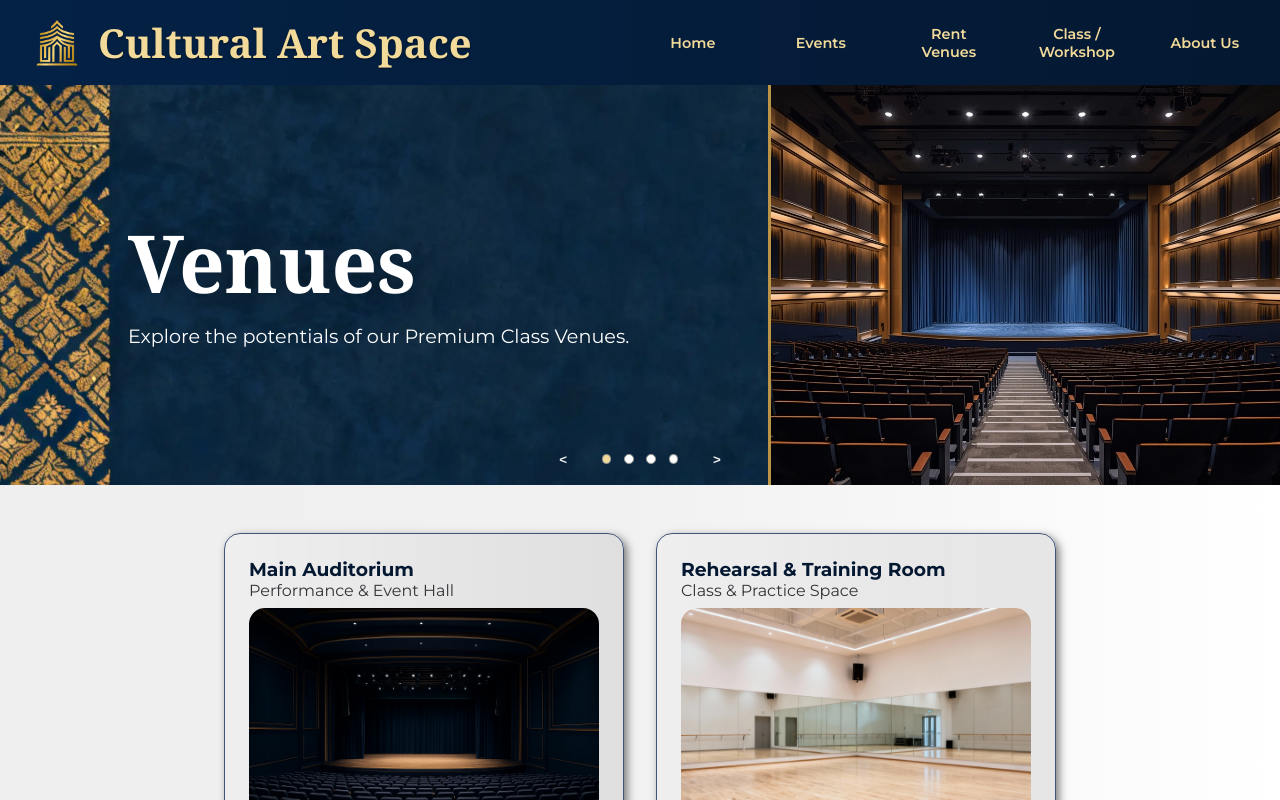
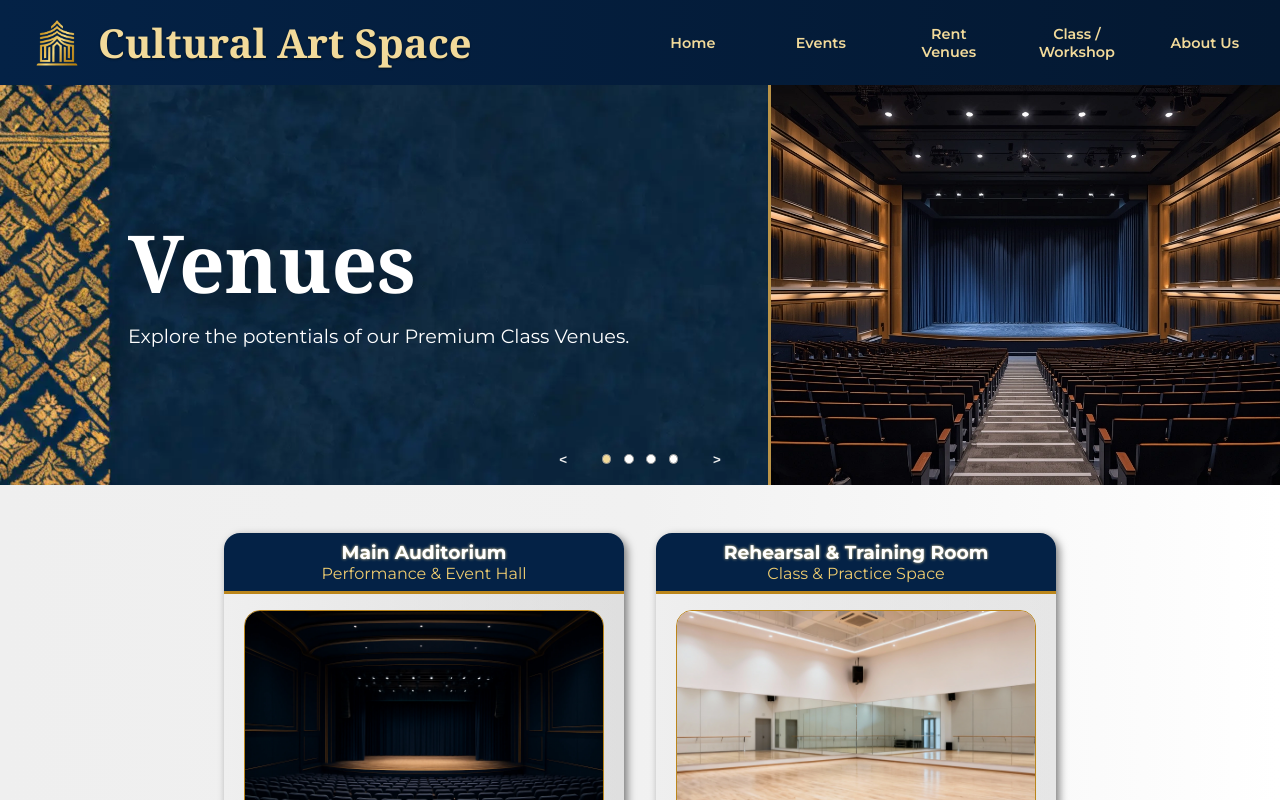
Before and after one commit to teguhrachmadi1206-png/Venue-Landing-Page, a React (Vite) app: page /#/venues/venue/1 in a window 1280 px wide. Both pictures are taken after a click on the link "Rent Venues". Shown: the top 800 px of the page. Built offline with nearby package versions, Linux system fonts and the light colour scheme.

Commit message:
feat: add styling for venue card

```diff
--- a/src/components/VenueBanner.jsx
+++ b/src/components/VenueBanner.jsx
@@ -9,6 +9,10 @@ export default function VenueBanner({ venue }) {
                     <p className="venue-banner-type">{venue.type}</p>
                 </div>
                 <div className="venue-banner-content">
+                    <div className="venue-banner-row">
+                        <h4 className="venue-banner-row-title">Capacity:</h4>
+                        <p className="venue-row-content">{venue.capacity}</p>
+                    </div>
                     <div className="venue-banner-row">
                         <h4 className="venue-banner-row-title">Facilities:</h4>
                         <ul className="venue-row-content">
--- a/src/components/VenueCard.jsx
+++ b/src/components/VenueCard.jsx
@@ -9,11 +9,11 @@ export default function VenueCard({ id, venue, media }) {
 
     return (
         <div className='venue-card'>
+            <div className='venue-card-title'>
+                <h3>{venue.title}</h3>
+                <span>{venue.type}</span>
+            </div>
             <div className='venue-card-content'>
-                <div>
-                    <h3>{venue.title}</h3>
-                    <span>{venue.type}</span>
-                </div>
                 <img src={venue.imgSrc} alt={venue.imgAlt} />
                 <div>
                     <h4>Use:</h4>
@@ -23,7 +23,7 @@ export default function VenueCard({ id, venue, media }) {
                     <h4>Capacity:</h4>
                     <p>{venue.capacity}</p>
                 </div>
-                {media > 1 &&
+                {/* {media > 1 &&
                     <div>
                         <h4>Facilities:</h4>
                         <ul>
@@ -33,7 +33,7 @@ export default function VenueCard({ id, venue, media }) {
                                 )
                             })}
                         </ul>
-                    </div>}
+                    </div>} */}
             </div>
             <button id={id} onClick={goToDetail}>Book Now</button>
         </div>
--- a/src/styles/VenueDetails.css
+++ b/src/styles/VenueDetails.css
@@ -23,7 +23,7 @@ section {
 }
 
 .venue-banner-img {
-    max-width: 80vw;
+    max-width: 90%;
     border: 0.2em solid var(--color-3-dark);
     border-radius: 1em;
     box-shadow: 3px 3px 5px var(--color-box-shadow);
@@ -71,8 +71,12 @@ section {
     width: 90%;
 }
 
-.venue-banner-row li {
-    margin-left: 2em;
+.venue-row-content {
+    margin-left: 1em;
+}
+
+.venue-row-content li {
+    margin-left: 1em;
 }
 
 .section-title {
@@ -92,9 +96,6 @@ section {
         max-width: 30%;
         height: stretch;
         object-fit: cover;
-        border: 0.2em solid var(--color-3-dark);
-        border-radius: 1em;
-        box-shadow: 3px 3px 5px var(--color-box-shadow);
     }
 
     .venue-banner-info-title {
--- a/src/styles/VenuePages.css
+++ b/src/styles/VenuePages.css
@@ -13,24 +13,40 @@
     display: flex;
     flex-direction: column;
     width: 100%;
-    border: 1px solid var(--color-1-lighter);
     border-radius: 1em;
-    padding: 1em;
     gap: 0.5em;
     background: linear-gradient(90deg, var(--color-2-dark), var(--color-4));
     box-shadow: 0.2em 0.2em 0.5em 0 var(--color-box-shadow);
+    align-items: center;
+    padding-bottom: 1em;
+}
+
+.venue-card-title {
+    display: flex;
+    flex-direction: column;
+    width: 100%;
+    align-items: center;
+    border-bottom: 3px solid var(--color-3-dark);
+    border-radius: 1em 1em 0 0;
+    background-color: var(--color-1);
+    padding: 0.5em;
+    text-align: center;
 }
 
 .venue-card-content {
     display: flex;
     flex-direction: column;
-    width: 100%;
+    width: 90%;
     gap: 0.5em;
 }
 
-.venue-card h3,
-h4 {
-    color: var(--color-1-dark)
+.venue-card h3 {
+    color: var(--color-2);
+    text-shadow: var(--text-shadow-gold);
+}
+
+.venue-card h4 {
+    color: var(--color-1);
 }
 
 .venue-card img {
@@ -38,6 +54,7 @@ h4 {
     height: 10em;
     object-fit: cover;
     border-radius: 1em;
+    border: 0.1em solid var(--color-3-dark);
 }
 
 .venue-card p {
@@ -47,7 +64,8 @@ h4 {
 }
 
 .venue-card span {
-    color: var(--color-5);
+    color: var(--color-3-dark-lighter);
+
 }
 
 .venue-card li {
@@ -62,6 +80,8 @@ h4 {
     border: none;
     border-radius: 0.5em;
     background: linear-gradient(90deg, var(--color-3), var(--color-3-mid));
+    width: 90%;
+    margin-top: 1em;
 }
 
 .venue-card button:hover {
@@ -96,7 +116,7 @@ h4 {
 
 @media screen and (min-width: 992px) {
     .venue-card {
-        padding: 1.5em;
+        padding-bottom: 1.5em;
         gap: 1em;
         width: 25em;
     }
```
